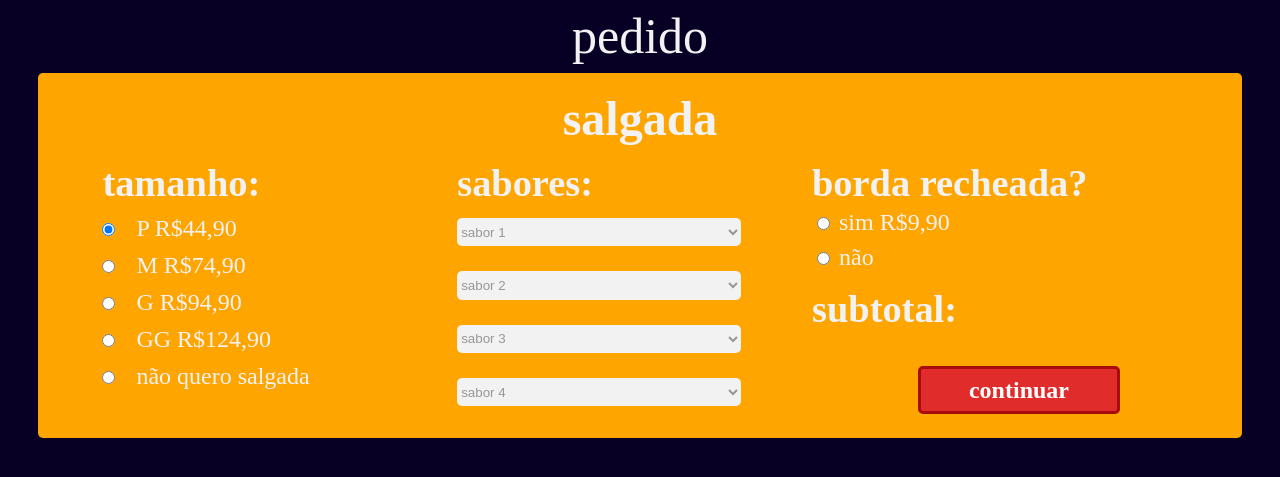
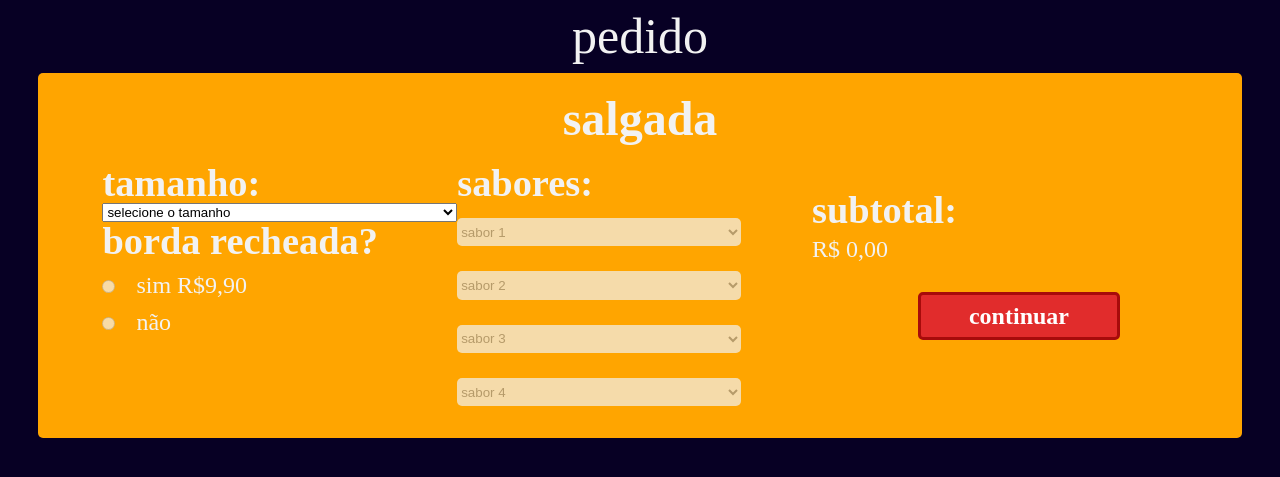
Before and after one commit to julia-kretzer-senai/pizzabyte, a plain HTML site: page salgada.html in a window 1280 px wide. Shown: the part 103-580 px from the top of the page. Drawn offline with Linux system fonts and the light colour scheme; files whose address does not match are found by name; a web font is replaced by a local one.

Commit message:
corrected

```diff
--- a/salgada.html
+++ b/salgada.html
@@ -9,7 +9,7 @@
     <title>PizzaByte | Pizza salgada</title>
     <link rel="icon" type="image/x-icon" href="/img/pizza.ico">
 </head>
-<body>
+<body  onload="imprimirSalgada()">
     <header>
         <nav>
             <a href="cardapio.html" class="nav-btn" id="cardapio-header">cardápio</a>
@@ -26,31 +26,27 @@
             <div class="opcoes">
                 <div class="coluna1">
                     <h3>tamanho:</h3>
-                    <div class="p">
-                        <input type="radio" name="tamanho-salgada" id="p" value="p" checked>
-                        <label for="p">P R$44,90</label>
-                    </div>
-                    <div class="m">
-                        <input type="radio" name="tamanho-salgada" id="m" value="m">
-                        <label for="m">M R$74,90</label>
-                    </div>
-                    <div class="g">
-                        <input type="radio" name="tamanho-salgada" id="g" value="g">
-                        <label for="g">G R$94,90</label>
-                    </div>
-                    <div class="gg">
-                        <input type="radio" name="tamanho-salgada" id="gg" value="gg">
-                        <label for="gg">GG R$124,90</label>
-                    </div>
-                    <div class="none">
-                        <input type="radio" name="tamanho-salgada" id="nenhuma" value="nenhuma">
-                        <label for="nenhuma">não quero salgada</label>
+                    <select name="tamanho-salgada" id="tamanho-salgada" required>
+                        <option value="" disabled selected>selecione o tamanho</option>
+                        <option value="p">P R$44,90</option>
+                        <option value="m">M R$74,90</option>
+                        <option value="g">G R$94,90</option>
+                        <option value="gg">GG R$124,90</option>
+                        <option value="nenhuma">não quero pizza salgada</option>
+                    </select>
+                    <div class="borda">
+                        <h3>borda recheada?</h3>
+                        <input type="radio" name="borda" value="sim" id="salgada-sim" disabled>
+                        <label for="sim">sim R$9,90</label><br>
+
+                        <input type="radio" name="borda" value="nao" id="salgada-nao" disabled>
+                        <label for="nao">não</label>
                     </div>
                 </div>
                 <div class="coluna2">
                     <h3>sabores:</h3>
-                    <select name="sabor1" id="sabor1" class="sabor">
-                        <option value="default" disabled selected>sabor 1</option>
+                    <select name="sabor1" id="sabor1" class="sabor" disabled required>
+                        <option value="" disabled selected>sabor 1</option>
                         <option value="marguerita">marguerita</option>
                         <option value="portuguesa">portuguesa</option>
                         <option value="strogonoff">strogonoff</option>
@@ -60,12 +56,12 @@
                         <option value="pepperoni">pepperoni</option>
                         <option value="bacon">bacon</option>
                         <option value="mussarela">mussarela</option>
-                        <option value="4-queijos">4-queijos</option>
+                        <option value="4-queijos">4 queijos</option>
                         <option value="milho">milho</option>
                         <option value="doritos">doritos</option>
                     </select>
-                    <select name="sabor2" id="sabor2" class="sabor">
-                        <option value="default" disabled selected>sabor 2</option>
+                    <select name="sabor2" id="sabor2" class="sabor" disabled>
+                        <option value="" disabled selected>sabor 2</option>
                         <option value="marguerita">marguerita</option>
                         <option value="portuguesa">portuguesa</option>
                         <option value="strogonoff">strogonoff</option>
@@ -75,12 +71,12 @@
                         <option value="pepperoni">pepperoni</option>
                         <option value="bacon">bacon</option>
                         <option value="mussarela">mussarela</option>
-                        <option value="4-queijos">4-queijos</option>
+                        <option value="4-queijos">4 queijos</option>
                         <option value="milho">milho</option>
                         <option value="doritos">doritos</option>
                     </select>
-                    <select name="sabor3" id="sabor3" class="sabor">
-                        <option value="default" disabled selected>sabor 3</option>
+                    <select name="sabor3" id="sabor3" class="sabor" disabled>
+                        <option value="" disabled selected>sabor 3</option>
                         <option value="marguerita">marguerita</option>
                         <option value="portuguesa">portuguesa</option>
                         <option value="strogonoff">strogonoff</option>
@@ -90,12 +86,12 @@
                         <option value="pepperoni">pepperoni</option>
                         <option value="bacon">bacon</option>
                         <option value="mussarela">mussarela</option>
-                        <option value="4-queijos">4-queijos</option>
+                        <option value="4-queijos">4 queijos</option>
                         <option value="milho">milho</option>
                         <option value="doritos">doritos</option>
                     </select>
-                    <select name="sabor4" id="sabor4" class="sabor">
-                        <option value="default" disabled selected>sabor 4</option>
+                    <select name="sabor4" id="sabor4" class="sabor" disabled>
+                        <option value="" disabled selected>sabor 4</option>
                         <option value="marguerita">marguerita</option>
                         <option value="portuguesa">portuguesa</option>
                         <option value="strogonoff">strogonoff</option>
@@ -105,20 +101,12 @@
                         <option value="pepperoni">pepperoni</option>
                         <option value="bacon">bacon</option>
                         <option value="mussarela">mussarela</option>
-                        <option value="4-queijos">4-queijos</option>
+                        <option value="4-queijos">4 queijos</option>
                         <option value="milho">milho</option>
                         <option value="doritos">doritos</option>
                     </select>
                 </div>
                 <div class="coluna3">
-                    <div class="borda">
-                        <h3>borda recheada?</h3>
-                        <input type="radio" id="sim" name="borda">
-                        <label for="sim">sim R$9,90</label><br>
-
-                        <input type="radio" id="nao" name="borda">
-                        <label for="nao">não</label>
-                    </div>
                     <div class="subtotal">
                         <h3>subtotal: </h3>
                         <p id="salgada-subtotal"></p>
@@ -128,6 +116,6 @@
             </div>
         </div>
     </main>
-    <script src="salgada.js"></script>
+    <script src="script.js"></script>
 </body>
 </html>
```
